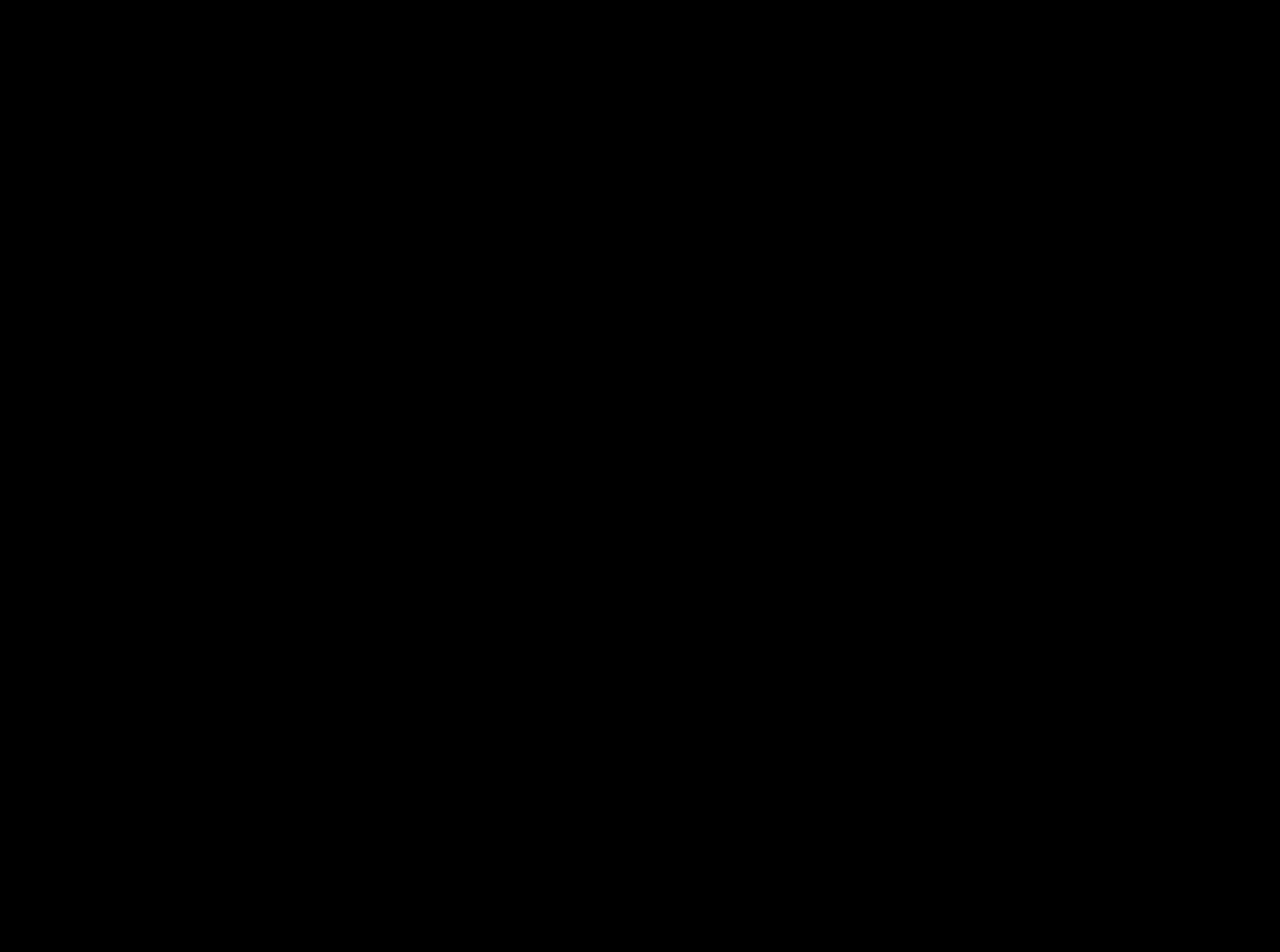
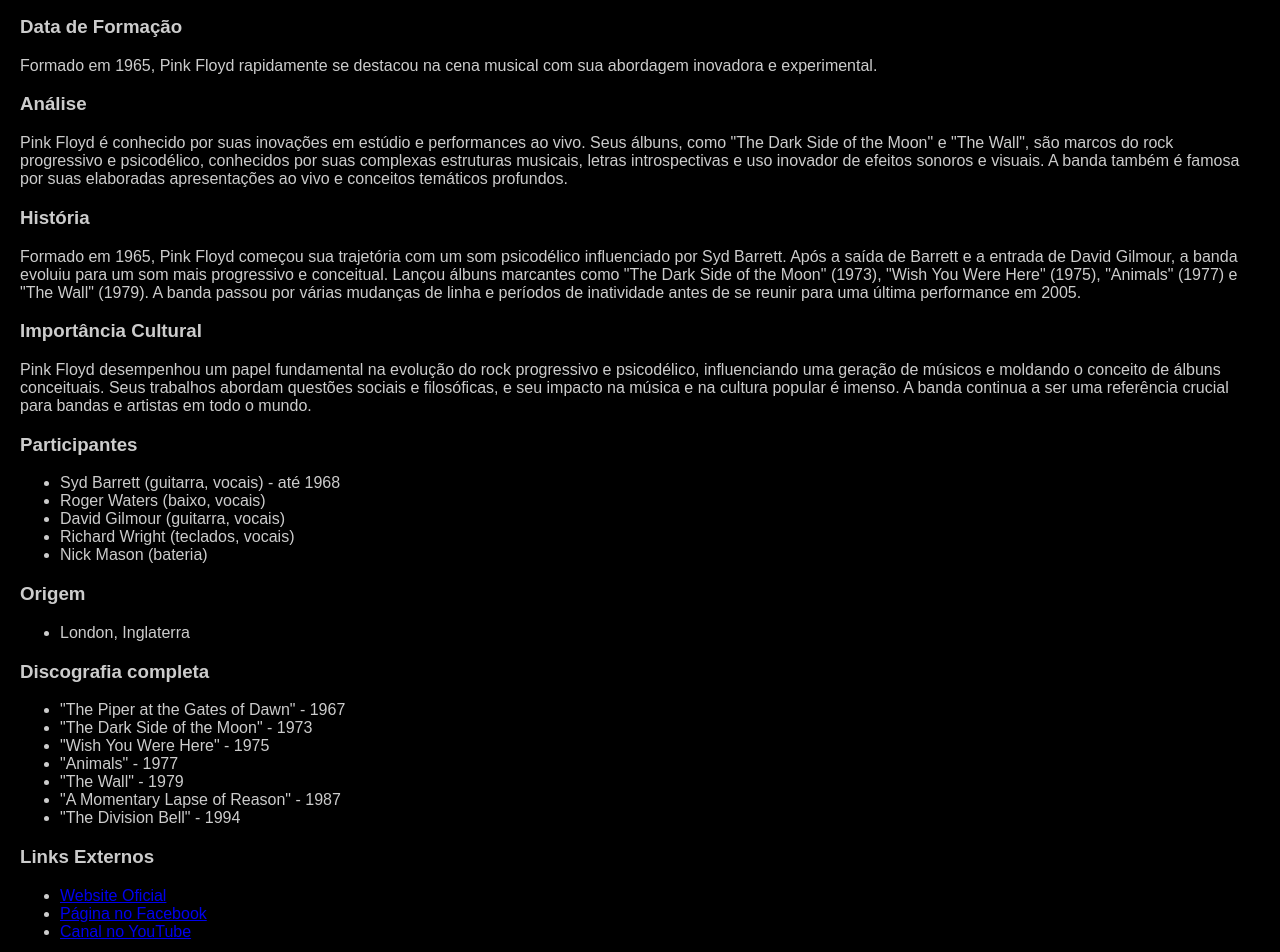
Before and after one commit to Srnoisk/WikiBandas, a React (Create React App) app: page /pinkfloyd in a window 1280 px wide. Before the commit this address had no page. Shown: the part 620-1572 px from the top of the page. Before the commit the page ends 800 px from the top, so only its background shows below. Built offline with nearby package versions, Linux system fonts and the light colour scheme.

Commit message:
pagina criada
adicionada a pagina "pink floyd"

```diff
--- a/src/App.tsx
+++ b/src/App.tsx
@@ -23,6 +23,7 @@
 import Matue from './banco/bandas/matue';
 import MCLan from './banco/bandas/mclan';
 import MichaelJackson from './banco/bandas/michaeljackson';
+import PinkFloyd from './banco/bandas/pinkfloyd';
 
 function App() {
   return (
@@ -52,6 +53,7 @@
         <Route path="/mclan" element={<MCLan />} />
         <Route path="/michaeljackson" element={<MichaelJackson />} />
         <Route path="/nirvana" element={<Nirvana />} />
+        <Route path="/pinkfloyd" element={<PinkFloyd />} />
 
       </Routes>
     </div>
--- /dev/null
+++ b/src/banco/bandas/pinkfloyd.tsx
@@ -0,0 +1,78 @@
+import React from "react";
+import Header from "../../componentes/header/header";
+import '../../App.css';
+import pinkfloyd from '../ImagensDasBandas/pinkfloyd.png'; // Atualize conforme necessário
+
+export default function PinkFloyd() {
+    return (
+        <div>
+            <Header />
+            <section>
+                <h2>Pink Floyd</h2>
+                <img className="ft-bandas" src={pinkfloyd} alt="Pink Floyd" />
+                <h3>Gênero Musical</h3>
+                <p className="informacoes_da_banda">
+                    Pink Floyd é uma banda icônica do gênero rock progressivo e psicodélico. Sua música é conhecida por suas experiências sonoras, letras profundas e álbuns conceituais que exploram temas como a alienação, a guerra e a introspecção.
+                </p>
+
+                <h3>Data de Formação</h3>
+                <p className="informacoes_da_banda">
+                    Formado em 1965, Pink Floyd rapidamente se destacou na cena musical com sua abordagem inovadora e experimental.
+                </p>
+
+                <h3>Análise</h3>
+                <p className="informacoes_da_banda">
+                    Pink Floyd é conhecido por suas inovações em estúdio e performances ao vivo. Seus álbuns, como "The Dark Side of the Moon" e "The Wall", são marcos do rock progressivo e psicodélico, conhecidos por suas complexas estruturas musicais, letras introspectivas e uso inovador de efeitos sonoros e visuais. A banda também é famosa por suas elaboradas apresentações ao vivo e conceitos temáticos profundos.
+                </p>
+
+                <h3>História</h3>
+                <p className="informacoes_da_banda">
+                    Formado em 1965, Pink Floyd começou sua trajetória com um som psicodélico influenciado por Syd Barrett. Após a saída de Barrett e a entrada de David Gilmour, a banda evoluiu para um som mais progressivo e conceitual. Lançou álbuns marcantes como "The Dark Side of the Moon" (1973), "Wish You Were Here" (1975), "Animals" (1977) e "The Wall" (1979). A banda passou por várias mudanças de linha e períodos de inatividade antes de se reunir para uma última performance em 2005.
+                </p>
+
+                <h3>Importância Cultural</h3>
+                <p className="informacoes_da_banda">
+                    Pink Floyd desempenhou um papel fundamental na evolução do rock progressivo e psicodélico, influenciando uma geração de músicos e moldando o conceito de álbuns conceituais. Seus trabalhos abordam questões sociais e filosóficas, e seu impacto na música e na cultura popular é imenso. A banda continua a ser uma referência crucial para bandas e artistas em todo o mundo.
+                </p>
+
+                <h3>Participantes</h3>
+                <ul>
+                    <li>Syd Barrett (guitarra, vocais) - até 1968</li>
+                    <li>Roger Waters (baixo, vocais)</li>
+                    <li>David Gilmour (guitarra, vocais)</li>
+                    <li>Richard Wright (teclados, vocais)</li>
+                    <li>Nick Mason (bateria)</li>
+                </ul>
+
+                <h3>Origem</h3>
+                <ul>
+                    <li>London, Inglaterra</li>
+                </ul>
+
+                <h3>Discografia completa</h3>
+                <ul>
+                    <li>"The Piper at the Gates of Dawn" - 1967</li>
+                    <li>"The Dark Side of the Moon" - 1973</li>
+                    <li>"Wish You Were Here" - 1975</li>
+                    <li>"Animals" - 1977</li>
+                    <li>"The Wall" - 1979</li>
+                    <li>"A Momentary Lapse of Reason" - 1987</li>
+                    <li>"The Division Bell" - 1994</li>
+                </ul>
+
+                <h3>Links Externos</h3>
+                <ul>
+                    <li>
+                        <a href="https://www.pinkfloyd.com/" target="_blank" rel="noopener noreferrer">Website Oficial</a>
+                    </li>
+                    <li>
+                        <a href="https://www.facebook.com/pinkfloyd" target="_blank" rel="noopener noreferrer">Página no Facebook</a>
+                    </li>
+                    <li>
+                        <a href="https://www.youtube.com/channel/UCY2qt3dw2TQJxvBrDiYGHdQ" target="_blank" rel="noopener noreferrer">Canal no YouTube</a>
+                    </li>
+                </ul>
+            </section>
+        </div>
+    );
+}
--- a/src/pages/bandas.tsx
+++ b/src/pages/bandas.tsx
@@ -31,7 +31,7 @@
                     <li><a href="/mclan">MC Lan</a></li>
                     <li><a href="/michaeljackson">Michael jackson</a></li>
                     <li><a href="/nirvana">Nirvana</a></li>
-                    <li>Pink Floyd</li>
+                    <li><a href="/pinkfloyd">Pink Floyd</a></li>
                     <li><a href="/queen">Queen</a></li>
                     <li>Rolling Stones</li>
                     <li><a href="/thebeatles">The Beatles</a></li>
```
Also changed, not shown: src/banco/ImagensDasBandas/pinkfloyd.png (added).
